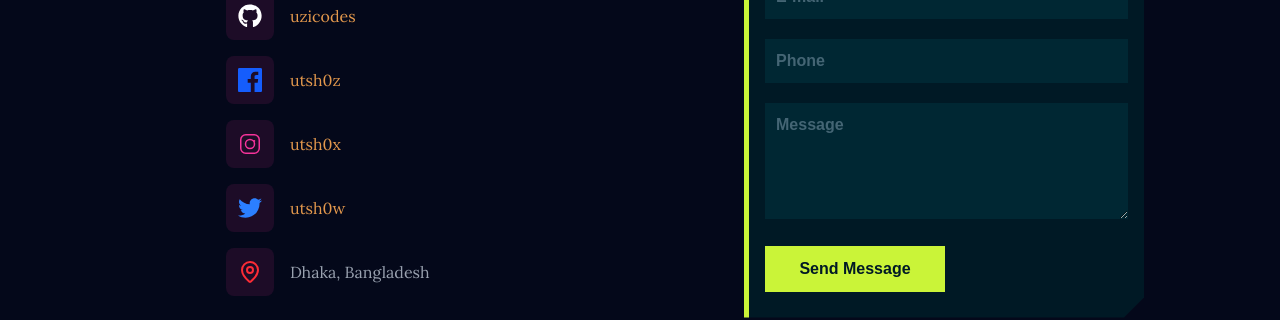
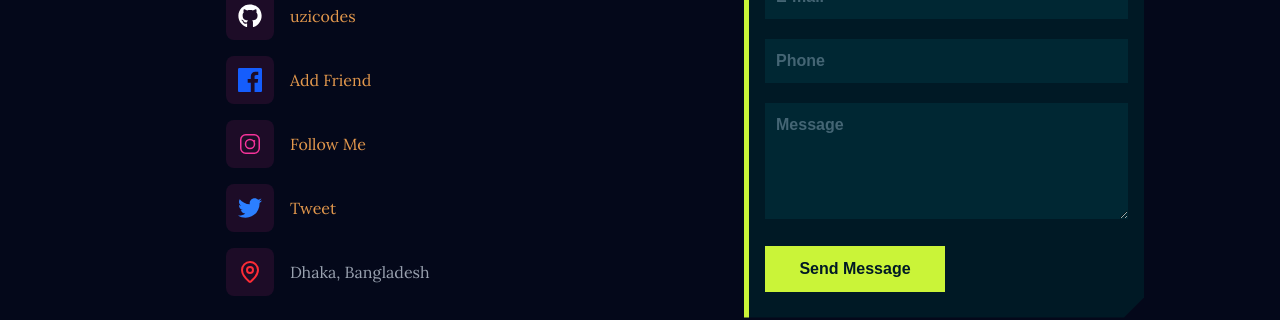
Before and after one commit to uzicodes/utsho-heaven-chowdhury, a Next.js app: page /contacts in a window 1280 px wide. Shown: the part 379-699 px from the top of the page. Built offline with nearby package versions, Linux system fonts and the light colour scheme.

Commit message:
Update social media link texts for Facebook, Instagram, and Twitter

```diff
--- a/src/app/contacts/page.tsx
+++ b/src/app/contacts/page.tsx
@@ -46,7 +46,7 @@ export default function Contact() {
       ),
       label: "Facebook",
       link: "https://www.facebook.com/utsh0z",
-      text: "utsh0z",
+      text: "Add Friend",
     },
     {
       icon: (
@@ -56,13 +56,13 @@ export default function Contact() {
       ),
       label: "Instagram",
       link: "https://instagram.com/utsh0x",
-      text: "utsh0x",
+      text: "Follow Me",
     },
     {
       icon: <FaTwitter className="w-6 h-6 text-blue-500" />,
       label: "Twitter",
       link: "https://twitter.com/utsh0w",
-      text: "utsh0w",
+      text: "Tweet",
     },
     {
       icon: <MapPin className="w-6 h-6 text-red-500" />,
```
